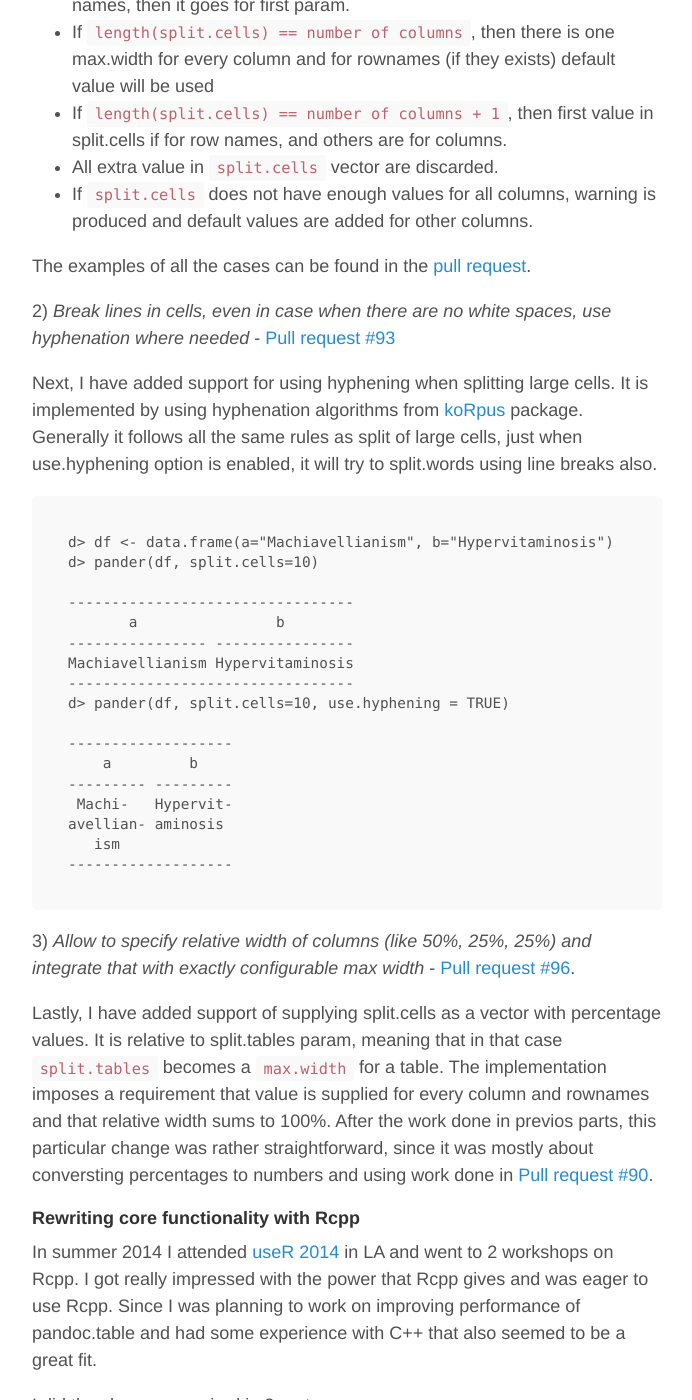
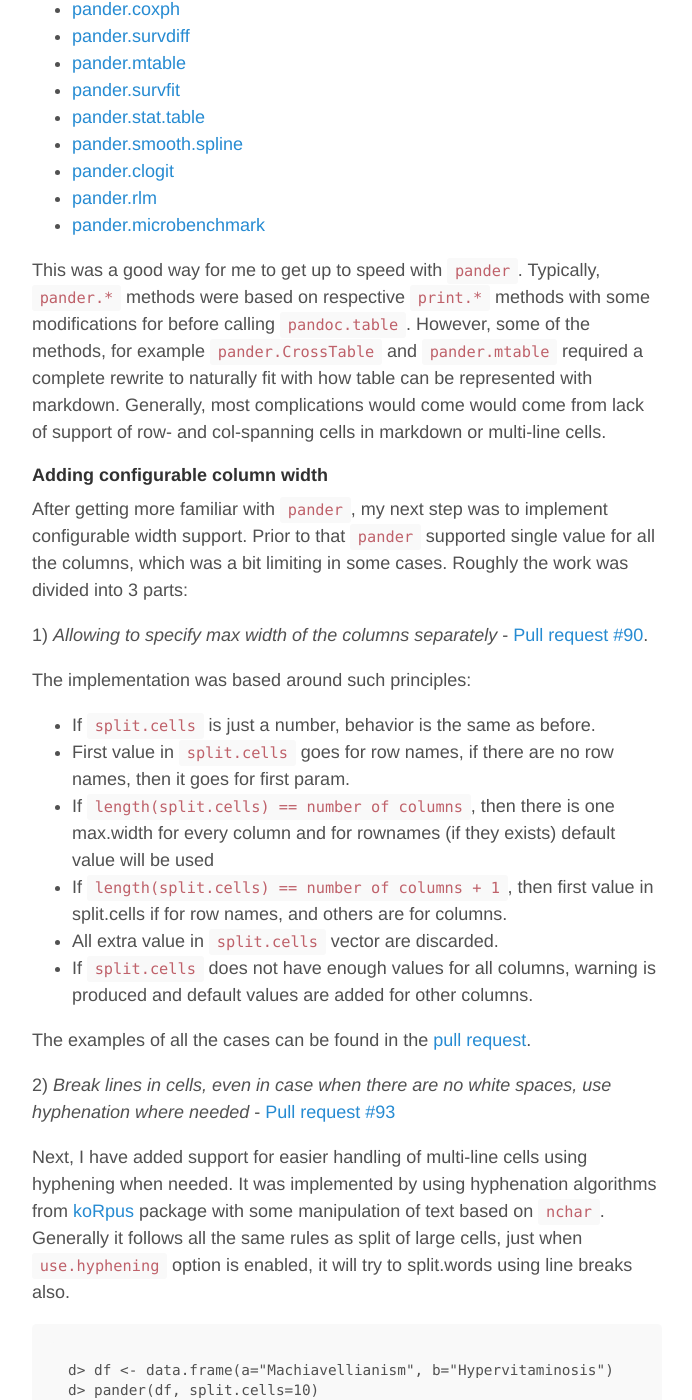
Before and after one commit to RomanTsegelskyi/blog, a Jekyll site: the page built from _posts/2015-09-21-gsoc-p1.md, in a window 1280 px wide and 1400 px high, scrolled down 2285 px. Shown: the whole window, without its empty margins (293-985 px from the left). Built offline with Jekyll 4.4.1, drawn with Linux system fonts in a browser that asks for light colours; Markdown is read by kramdown in place of the engine named in the settings; comment, search, counter and statistics services are not loaded; some of the changed text lies outside the part shown.

Commit message:
Finish article about GSoC 2014

````diff
--- a/_posts/2015-09-21-gsoc-p1.md
+++ b/_posts/2015-09-21-gsoc-p1.md
@@ -1,10 +1,10 @@
 ---
 layout: post
-title: Google Summer of Code and Pander. Part 1
+title: Google Summer of Code and Pander - Part I
 comments: True
 ---
 
-For the last 2 years, I have been lucky enough to be selected and participate in [Google Summer of Code](http://www.google-melange.com/gsoc/homepage/google/gsoc2015) with [R Project](https://www.r-project.org/), working on different aspects of [pander](rapporter.github.io/pander) package. I felt that review of my experience and work done is getting a bit overdue, so I decided to do a 2-part write up about ideas, achieved results and gained experinces participating in GSoC.
+For the last 2 years, I have been lucky enough to be selected and participate in [Google Summer of Code](http://www.google-melange.com/gsoc/homepage/google/gsoc2015) with [R Project](https://www.r-project.org/), working on different aspects of [pander](rapporter.github.io/pander) package. I felt that some kind of review of my experience and work done is getting a bit overdue, so I decided to do a 2-part write up about original plans, achieved results and gained experiences participating in GSoC. I hope that those 2 articles serve as a reasonable example to people who are considering participating as to one of the possible projects to participate in GSoC possible.
 
 ### What is pander?
 
@@ -44,27 +44,46 @@ The package can be used as a standalone tool for literate programming building o
 
 ### Why pander?
 
-Prior to GSoC 2014 I was lucky enough to get exposure to R programming. Durning my undergradute at [Kyiv Polytechnic Institute](http://kpi.ua/), I took some online courses about data science that used R and even did a project of classifying spam using Naive Bayes and SVM. Moreover, when I started my graduate studies at [Purdue University](cs.purdue.edu), I got envolved with [S3 lab]() and [fastR](). So taking all this into consideration, I was looking for something to (a) use my previous experience with R and (b) get to use R from different dimension, so GSoC and pander looked like a great fit.
+Prior to GSoC 2014 I was had some reasonable exposure to R programming. During my undergraduate at [Kyiv Polytechnic Institute](http://kpi.ua/), I took some online courses about data science that used R and even did a project of classifying spam using Naive Bayes and SVM (which was rather easy task to do in R). Moreover, when I started my graduate studies at [Purdue University](http://cs.purdue.edu), I got involved with [S3 lab](https://www.cs.purdue.edu/sss/projects/s3/) and [fastR](https://bitbucket.org/allr/fastr). So taking all this into consideration, I was looking for something to (a) use my previous experience with R and (b) get to use R from different dimension, so GSoC and pander looked like a great fit.
 
 ### My plan for GSoC 2014
 
-While I worked on many small things here and there, and besides documentation and testing, my main goals for summer were:
+While I worked on many small things here and there, and besides documentation and testing, my main goals stated in the proposal for the summer were:
 
-* [extend generic S3 method with new classes](#Extending-Pandoc.table-to-support-configurable-column-width)
-* [allow suppying (absolute and relative column width), hyphenation with koRpus]()
-* [optimize pandoc.table]()
+* [extend generic S3 method with new classes](.#adding-new-s3-methods)
+* [absolute and relative column width, hyphenation with koRpus](.#adding-configurable-column-width)
+* [optimize pandoc.table](#rewriting-core-functionality-with-rcpp)
 
 My full application is available [here]().
 
-#### Add new S3 methods
+#### Adding new S3 methods
 
-#### Extending Pandoc.table to support configurable column width
+First, I have started with extending generic S3 method. Here is the list of methods that I have implemented:
 
-My other main objective was to implement configurable width for the tables. Roughly the work was divided into 3 parts:
+* [pander.CrossTable](https://github.com/Rapporter/pander/pull/62)
+* [pander.ts](https://github.com/Rapporter/pander/pull/68)
+* [pander.formula](https://github.com/Rapporter/pander/pull/69)
+* [pander.zoo](https://github.com/Rapporter/pander/pull/70)
+* [pander.lme](https://github.com/Rapporter/pander/pull/71)
+* [pander.coxph](https://github.com/Rapporter/pander/pull/72)
+* [pander.survdiff](https://github.com/Rapporter/pander/pull/79)
+* [pander.mtable](https://github.com/Rapporter/pander/pull/80)
+* [pander.survfit](https://github.com/Rapporter/pander/pull/81)
+* [pander.stat.table](https://github.com/Rapporter/pander/pull/82)
+* [pander.smooth.spline](https://github.com/Rapporter/pander/pull/83)
+* [pander.clogit](https://github.com/Rapporter/pander/pull/84)
+* [pander.rlm](https://github.com/Rapporter/pander/pull/85)
+* [pander.microbenchmark](https://github.com/Rapporter/pander/pull/107)
 
-1) *Allow to specify max width of the column separately with a vector* - [Pull request #90](https://github.com/Rapporter/pander/pull/90).
+This was a good way for me to get up to speed with `pander`. Typically, `pander.*` methods were based on respective `print.*` methods with some modifications for before calling `pandoc.table`. However, some of the methods, for example `pander.CrossTable` and `pander.mtable` required a complete rewrite to naturally fit with how table can be represented with markdown. Generally, most complications would come would come from lack of support of row- and col-spanning cells in markdown or multi-line cells.
 
-The implementation was based around such pronciples:
+#### Adding configurable column width
+
+After getting more familiar with `pander`, my next step was to implement configurable width support. Prior to that `pander` supported single value for all the columns, which was a bit limiting in some cases. Roughly the work was divided into 3 parts:
+
+1) *Allowing to specify max width of the columns separately* - [Pull request #90](https://github.com/Rapporter/pander/pull/90).
+
+The implementation was based around such principles:
 
   * If `split.cells` is just a number, behavior is the same as before.
   * First value in `split.cells` goes for row names, if there are no row names, then it goes for first param.
@@ -75,10 +94,10 @@ The implementation was based around such pronciples:
 
 The examples of all the cases can be found in the [pull request](https://github.com/Rapporter/pander/pull/90).
 
-2) *Break lines in cells, even in case when there are no white spaces, use hyphenation where needed* -  [Pull request #93](https://github.com/Rapporter/pander/pull/93)
+2) *Break lines in cells, even in case when there are no white spaces, use hyphenation where needed* - [Pull request #93](https://github.com/Rapporter/pander/pull/93)
 
-Next, I have added support for using hyphening when splitting large cells. It is implemented by using hyphenation algorithms from [koRpus](https://cran.r-project.org/web/packages/koRpus/index.html) package.
-Generally it follows all the same rules as split of large cells, just when use.hyphening option is enabled, it will try to split.words using line breaks also.
+Next, I have added support for easier handling of multi-line cells using hyphening when needed. It was implemented by using hyphenation algorithms from [koRpus](https://cran.r-project.org/web/packages/koRpus/index.html) package with some manipulation of text based on `nchar`.
+Generally it follows all the same rules as split of large cells, just when `use.hyphening` option is enabled, it will try to split.words using line breaks also.
 
 ```
 d> df <- data.frame(a="Machiavellianism", b="Hypervitaminosis")
@@ -100,19 +119,19 @@ avellian- aminosis
 -------------------
 ```
 
-3) *Allow to specify relative width of columns (like 50%, 25%, 25%) and integrate that with exactly configurable max width* - [Pull request #96](https://github.com/Rapporter/pander/pull/96).
+3) *Allowing to specify relative width of columns* - [Pull request #96](https://github.com/Rapporter/pander/pull/96).
 
-Lastly, I have added support of supplying split.cells as a vector with percentage values. It is relative to split.tables param, meaning that in that case `split.tables` becomes a `max.width` for a table. The implementation imposes a requirement that value is supplied for every column and rownames and that relative width sums to 100%. After the work done in previos parts, this particular change was rather straightforward, since it was mostly about conversting percentages to numbers and using work done in [Pull request #90](https://github.com/Rapporter/pander/pull/90).
+Lastly, I have added support of supplying `split.cells` as a vector with percentage values. It is relative to `split.tables` parameter, meaning that in that case `split.tables` becomes a `max.width` for a table. The implementation imposes a requirement that value is supplied for every column and rownames and that relative width sums to 100%. After the work done in previous parts, this particular change was rather straightforward, since it was mostly about converting percentages to numbers and using work done in [Pull request #90](https://github.com/Rapporter/pander/pull/90).
 
 #### Rewriting core functionality with Rcpp
 
-In summer 2014 I attended [useR 2014](http://user2014.stat.ucla.edu/) in LA and went to 2 workshops on Rcpp. I got really impressed with the power that Rcpp gives and was eager to use Rcpp. Since I was planning to work on improving performance of pandoc.table and had some experience with C++ that also seemed to be a great fit.
+In summer 2014 I attended [useR 2014](http://user2014.stat.ucla.edu/) in LA and went to 2 workshops on Rcpp. I got really impressed with the power that Rcpp gives and was eager to use it. Since I was planning to work on improving performance of `pandoc.table` and had some experience with C++ that also seemed to be a great fit.
 
 I did the changes required in 2 parts:
 
-1) I implemented Rcpp version of `splitLine` in [PR #101](https://github.com/Rapporter/pander/pull/101). `splitLine` was a helper function that broke the long lines into multiple lines to allow multiline cells and help enforce predefined cell width. Code for Rcpp version looks more or less similar to the one in R, just a bit more modular. Most hard thing about writing things in Rcpp is debugging, since as far as I know there is no "IDE-like" experience for that, which leaves either printing or using `gdb/lldb`.
+1) I implemented Rcpp version of `splitLine` in [PR #101](https://github.com/Rapporter/pander/pull/101). `splitLine` was a helper function that broke the long lines into multiple lines to allow multi-line cells and help enforce predefined cell width. Code for Rcpp version looks more or less similar to the one in R, just a bit more modular. Most hard thing about writing things in Rcpp is debugging, since as far as I know there is no "IDE-like" experience for that, which leaves either printing or using `gdb/lldb`.
 
-2) After that, I took on the implementing `table.expand` in [PR #105](https://github.com/Rapporter/pander/pull/105). I focused on `table.expand`, because despite it's rather small size, it does all the work for actually printing the table (everything else in `pandoc.table` are arguments processing, sanity checks and preparation). Since originally Gergely wrote [table.expand](https://github.com/Rapporter/pander/pull/105/files?diff=unified#diff-06d98d59ee432a4a652caa361f1bfda5L531) in pretty ideomatic R havily using vector functions, which made the task for translating it into Rcpp harder and thus more interesting. For example, I had to write a simplified equivalent of `format`, since I couldn't any C++ equivalent that supported justification.
+2) After that, I took on the implementing `table.expand` in [PR #105](https://github.com/Rapporter/pander/pull/105). I focused on `table.expand`, because despite it's rather small size, it does all the work for actually printing the table (everything else in `pandoc.table` are arguments processing, sanity checks and preparation). Since originally Gergely wrote [table.expand](https://github.com/Rapporter/pander/pull/105/files?diff=unified#diff-06d98d59ee432a4a652caa361f1bfda5L531) in pretty idiomatic R heavily using vector functions like `sapply/lapply`, which made the task for translating it into Rcpp a bit harder and thus more interesting. For example, I had to write a simplified equivalent of `format`, since I couldn't any C++ equivalent that supported justification.
 
 The performance improvement for `table.expand` was great (the minimal I saw what 10x, with average of 15x):
 
@@ -174,13 +193,16 @@ Unit: seconds
  pander(volcano) 3.502687 3.545587 3.583752 3.634691 3.850749    10
 ```
 
-I think that the main causes for the less speed-up is the recursive call in `pandoc.table` when splitting large table.
+I think that the main causes for the less speed-up is the recursive call in `pandoc.table.return` when splitting large table.
 
-### Summary of work done
+### Aftermath
 
-* commits
-* pull requests
-* new S3 classes
-* bugs fixed
+Some statistics of my work during this awesome experience:
 
-Some personal story/experience
+* 127 commits
+* 40 accepted pull requests
+* 14 new pander methods
+* 4026 lines inserted, 1459 lines deleted
+* 4 bugs fixed
+
+But those numbers don't reflect more important change that I think GSoC is about. I was able to participate in something that is largely used and was able to contribute to R community while learning a lot about R package development (for example documenting with [roxygen](https://cran.r-project.org/web/packages/roxygen2/index.html), testing with [testthat](https://cran.r-project.org/web/packages/testthat/index.html) and CI with [Travis](travis-ci.org)). All in all, it was such a great experience that I was happy to return for GSoC 2015...
````
